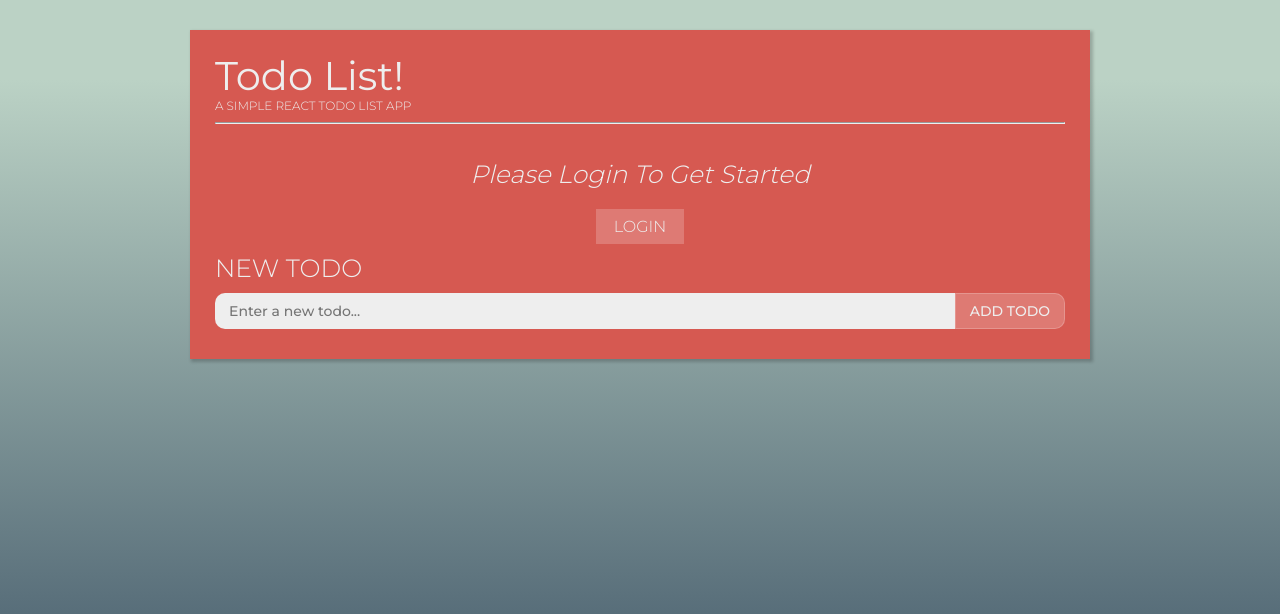
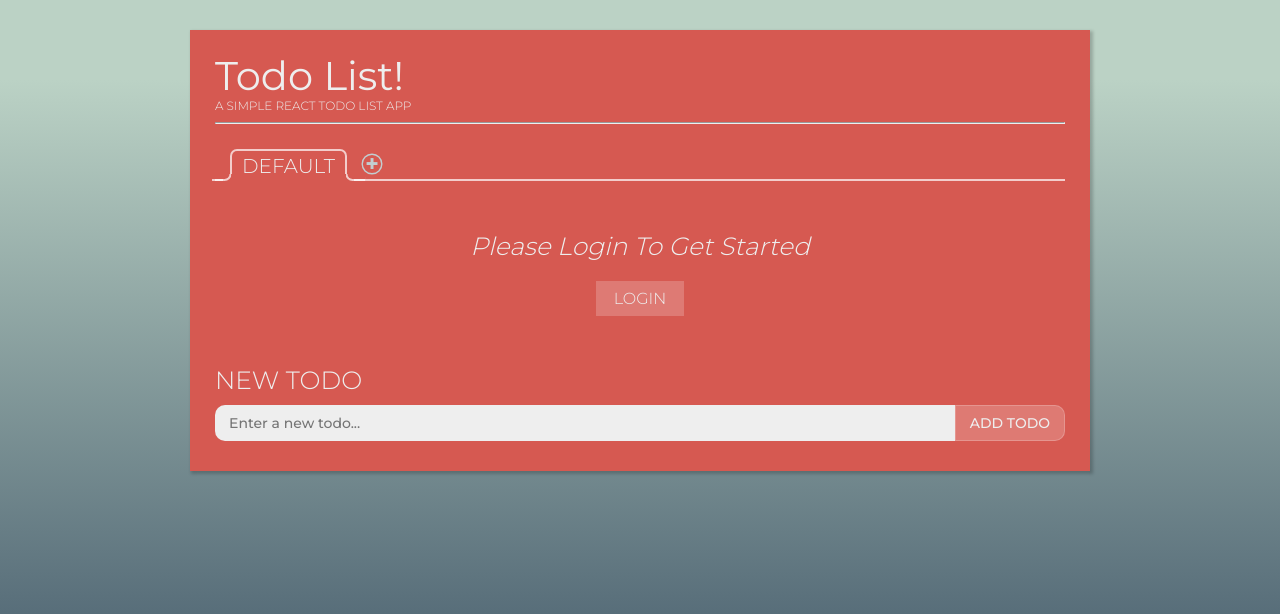
Before and after one commit to unsivilaudio/todolist, a React (Create React App) app in the folder client/: page /todo in a window 1280 px wide. Shown: the top 614 px of the page. Built offline with nearby package versions, Linux system fonts and the light colour scheme.

Commit message:
wire up tabulation in client, fix creation route in server

```diff
--- a/client/src/components/todo/TodoForm.js
+++ b/client/src/components/todo/TodoForm.js
@@ -5,7 +5,7 @@ import Input from 'components/ui/Input';
 import classes from 'styles/todo/TodoForm.module.scss';
 import Button from 'components/ui/Button';
 
-const TodoForm = props => {
+const TodoForm = ({ category = 'default' }) => {
     const { saveTodo } = useActions();
     const [content, setContent] = useState('');
 
@@ -15,7 +15,7 @@ const TodoForm = props => {
 
     function handleAddTodo() {
         if (content === '') return;
-        saveTodo({ content });
+        saveTodo({ content, category });
         setContent('');
     }
 
--- a/client/src/components/todo/TodoList.js
+++ b/client/src/components/todo/TodoList.js
@@ -7,10 +7,10 @@ import TodoListItem from 'components/todo/TodoListItem';
 import TodoFormItem from 'components/todo/TodoFormItem';
 import { Link } from 'react-router-dom';
 
-const TodoList = props => {
+const TodoList = ({ data }) => {
     const [editing, setEditing] = useState([]);
-    const { todos, auth } = useSelector(state => state);
-    const { fetchTodos, updateTodo, deleteTodo } = useActions();
+    const { auth } = useSelector(state => state);
+    const { updateTodo, deleteTodo } = useActions();
 
     useEffect(() => {
         function escapeEdit(e) {
@@ -25,10 +25,6 @@ const TodoList = props => {
             window.removeEventListener('keydown', escapeEdit);
         };
     }, []);
-
-    useEffect(() => {
-        if (!todos.length && auth.user) fetchTodos();
-    }, [auth.user, todos, fetchTodos]);
 
     function startEditTodo(id) {
         setEditing(st => st.concat(id));
@@ -86,13 +82,8 @@ const TodoList = props => {
 
     return (
         <div className={classes.TodoList}>
-            <h1 className={classes.Header}>
-                Todo <span>List!</span>
-            </h1>
-            <h3 className={classes.SubHeader}>A Simple React Todo List App</h3>
-            <hr />
             <ul className={classes.List}>
-                {!auth.user ? notifyAuth : renderTodoItems(todos)}
+                {!auth.user ? notifyAuth : renderTodoItems(data)}
             </ul>
         </div>
     );
--- /dev/null
+++ b/client/src/components/todo/TodoTabs.js
@@ -0,0 +1,53 @@
+import React, { useEffect, useState, useMemo } from 'react';
+
+import classes from 'styles/todo/TodoTabs.module.scss';
+
+const TodoTabs = ({ changeCategory, categories }) => {
+    const [selected, setSelected] = useState('default');
+    const [labels, setLabels] = useState(['default']);
+
+    useEffect(() => {
+        changeCategory(selected);
+    }, [selected, changeCategory]);
+
+    function handleChangeTab(name) {
+        setSelected(name);
+    }
+
+    function handleAddCategory() {
+        const name = prompt('Enter a new category: ');
+        if (name.trim() !== '') {
+            setLabels(st => [...st, name]);
+        }
+    }
+
+    const tabulation = useMemo(
+        () =>
+            labels.map(tab => (
+                <div
+                    key={tab}
+                    className={[
+                        classes.Tab,
+                        selected === tab ? classes.Selected : '',
+                    ].join(' ')}>
+                    {selected === tab && <span className={classes.BorderBG} />}
+                    <div
+                        className={classes.Border}
+                        onClick={handleChangeTab.bind(null, tab)}></div>
+                    <p className={classes.Content}>{tab}</p>
+                </div>
+            )),
+        [labels, selected]
+    );
+
+    return (
+        <div className={classes.TodoTabs}>
+            {tabulation}
+            <span className={classes.AddTab} onClick={handleAddCategory}>
+                &#10010;
+            </span>
+        </div>
+    );
+};
+
+export default TodoTabs;
--- a/client/src/layouts/Todo.js
+++ b/client/src/layouts/Todo.js
@@ -1,17 +1,51 @@
-import React from 'react';
+import React, { useEffect, useMemo, useState } from 'react';
+import { useSelector } from 'react-redux';
+import { useActions } from 'hooks/use-actions';
 
 import Card from 'components/ui/Card';
 import TodoList from 'components/todo/TodoList';
 import TodoForm from 'components/todo/TodoForm';
+import TodoTabs from 'components/todo/TodoTabs';
 
 import classes from 'styles/layouts/Todo.module.scss';
 
 const Todo = props => {
+    const { todos, auth } = useSelector(state => state);
+    const { fetchTodos } = useActions();
+    const [selectedCat, setSelectedCat] = useState('default');
+    const categories = new Set([
+        'default',
+        ...todos.map(x => x.category || 'default'),
+    ]);
+
+    useEffect(() => {
+        if (auth.user && todos.length === 0) fetchTodos();
+    }, [auth, fetchTodos, todos]);
+
+    const todoData = useMemo(() => {
+        return todos.filter(x => {
+            if (selectedCat === 'default')
+                return !x.category || x.category === 'default';
+            return x.category === selectedCat;
+        });
+    }, [selectedCat, todos]);
+
     return (
         <Card>
             <div className={classes.Todo}>
-                <TodoList />
-                <TodoForm />
+                <h1 className={classes.Header}>
+                    Todo <span>List!</span>
+                </h1>
+                <h3 className={classes.SubHeader}>
+                    A Simple React Todo List App
+                </h3>
+                <hr />
+                <TodoTabs
+                    changeCategory={setSelectedCat}
+                    categories={categories}
+                />
+                <TodoList data={todoData} />
+                <TodoForm category={selectedCat} />
             </div>
         </Card>
     );
--- a/client/src/styles/todo/TodoList.module.scss
+++ b/client/src/styles/todo/TodoList.module.scss
@@ -1,34 +1,10 @@
 .TodoList {
-    .Header,
-    .SubHeader {
-        text-align: left;
-        line-height: 0.7;
-        margin: 1.2rem 0;
-        padding: 0 2.5rem;
-    }
-
-    .Header {
-        font-size: 4rem;
-        font-weight: 400;
-    }
-
-    .SubHeader {
-        font-size: 1.2rem;
-        font-weight: 300;
-        text-transform: uppercase;
-    }
-
-    hr {
-        color: rgba(255, 255, 255, 0.2);
-        margin: 0 2.5rem;
-        margin-bottom: 2.5rem;
-    }
-
     .List {
         list-style: none;
     }
 
     .AuthCTA {
+        padding: 4rem 0;
         text-align: center;
         display: flex;
         justify-content: center;
@@ -54,46 +30,3 @@
         }
     }
 }
-
-@media screen and (max-width: 75em) {
-    .TodoList {
-        .Header,
-        .SubHeader {
-            margin: 1.5rem 0;
-            padding: 0 3rem;
-        }
-    }
-}
-
-@media screen and (max-width: 48.75em) {
-    .TodoList {
-        .Header,
-        .SubHeader {
-            text-align: center;
-        }
-
-        .Header {
-            font-size: 6rem;
-            span {
-                margin-left: -0.5rem;
-                background: rgba(255, 255, 255, 0.2);
-                padding: 0 0.8rem;
-                line-height: 0.8rem;
-                border-radius: 1rem;
-            }
-        }
-
-        .SubHeader {
-            margin-top: 2.2rem;
-            font-size: 1.7rem;
-        }
-    }
-}
-
-@media screen and (max-width: 30em) {
-    .TodoList {
-        .Header {
-            padding: 1rem;
-        }
-    }
-}
--- /dev/null
+++ b/client/src/styles/todo/TodoTabs.module.scss
@@ -0,0 +1,142 @@
+.TodoTabs {
+    --border-color: rgba(255, 255, 255, 0.7);
+    position: relative;
+    width: 100%;
+    overflow: hidden;
+    font-size: 2rem;
+    padding: 0 4rem;
+
+    display: flex;
+    justify-content: flex-start;
+    gap: 1rem;
+
+    &::after {
+        position: absolute;
+        content: '';
+        left: 2.5rem;
+        bottom: 0;
+        height: 2px;
+        width: calc(100% - 5rem);
+        background: var(--border-color);
+        z-index: 1;
+    }
+
+    .Tab {
+        cursor: pointer;
+        position: relative;
+        background: rgba(255, 255, 255, 0.3);
+        border-top-left-radius: 0.7rem;
+        border-top-right-radius: 0.7rem;
+        transition: all 0.3s ease;
+
+        z-index: 0;
+
+        .Border {
+            position: absolute;
+            height: calc(100% - 0.7rem);
+            border-radius: inherit;
+            top: 0;
+            left: 0;
+            width: 100%;
+            border-top: 1px solid var(--border-color);
+            border-left: 1px solid var(--border-color);
+            border-right: 1px solid var(--border-color);
+        }
+
+        &:not(.Selected) {
+            color: var(--text-muted);
+            background: rgba(255, 255, 255, 0.1);
+            transform: translateY(3px);
+        }
+
+        &.Selected {
+            background: #d65951;
+            position: relative;
+            z-index: 25;
+
+            .Border {
+                overflow: hidden;
+                border-top: 2px solid var(--border-color);
+                border-left: 2px solid var(--border-color);
+                border-right: 2px solid var(--border-color);
+                z-index: 10;
+            }
+
+            .BorderBG {
+                position: absolute;
+                bottom: 0;
+                left: -0.7rem;
+                height: 2px;
+                width: calc(100% + 1.4rem);
+                background: inherit;
+                z-index: 5;
+            }
+
+            &::before,
+            &::after {
+                background: none;
+                position: absolute;
+                bottom: 0;
+                content: '';
+                height: 7px;
+                width: 2rem;
+                border: 2px solid var(--border-color);
+                border-top: none;
+                z-index: inherit;
+            }
+
+            &::before {
+                left: 0;
+                border-left: none;
+                border-bottom-right-radius: 7px;
+                transform: translateX(calc(-100% + 1.5px));
+            }
+
+            &::after {
+                right: 0;
+                border-right: none;
+                border-bottom-left-radius: 0.7rem;
+                transform: translateX(calc(100% - 1.5px));
+            }
+        }
+
+        .Content {
+            line-height: 1;
+            text-transform: uppercase;
+            padding: 0.5rem 1.2rem;
+            padding-top: 0.7rem;
+        }
+    }
+
+    .AddTab {
+        font-size: 1.5rem;
+        color: var(--text-muted);
+        position: relative;
+        cursor: pointer;
+        width: 3rem;
+        height: 3rem;
+        padding: 0.3rem 1rem;
+        transition: all 0.3s ease;
+
+        display: flex;
+        justify-content: center;
+        align-items: center;
+
+        &::after {
+            position: absolute;
+            content: '';
+            height: 100%;
+            width: 100%;
+            border-radius: 50%;
+            top: 50%;
+            left: 50%;
+            border: 2px solid currentColor;
+            transform: translate(-50%, -50%) scale(0.7);
+        }
+
+        &:hover {
+            transform: rotate(45deg);
+            color: var(--border-color);
+        }
+    }
+}
```
Also changed, not shown: client/src/styles/layouts/Todo.module.scss (+59 -0 lines), 3 other files (tests, documents, lock files or other folders).
